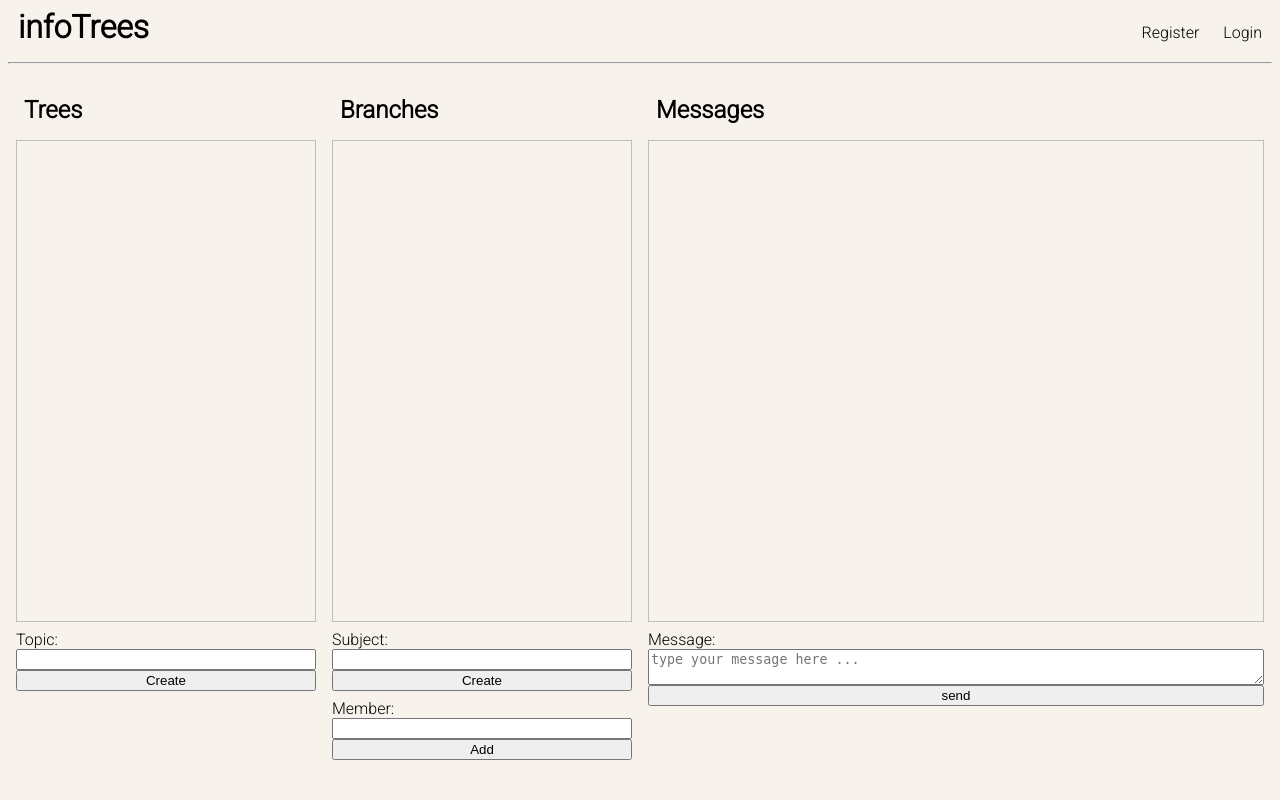
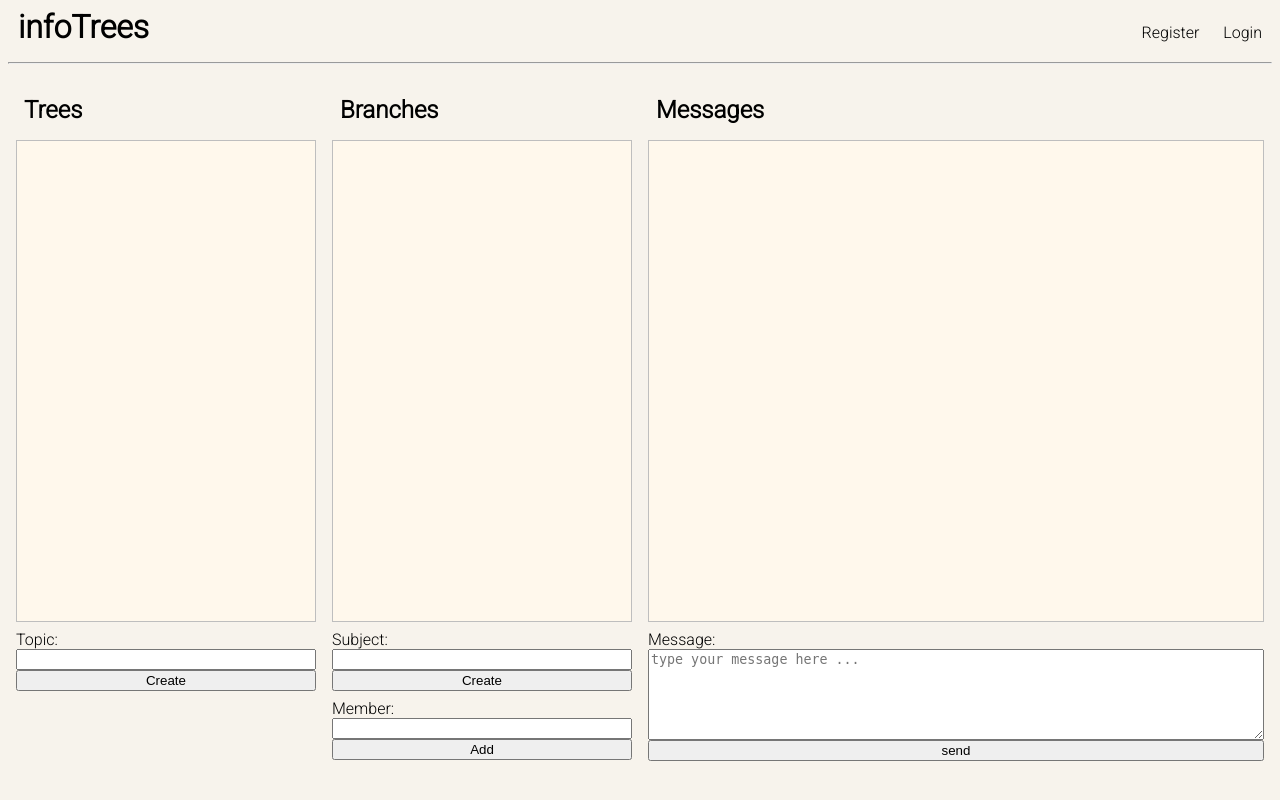
Before and after one commit to pxp888/infotree, a Django app: template forest/templates/forest/home.html in a window 1280 px wide. Run offline with Django 4.2, Linux system fonts and the light colour scheme; the template is opened without the code that fills it, so the values that code supplies are empty.

Commit message:
update css

```diff
--- a/static/css/style.css
+++ b/static/css/style.css
@@ -1,7 +1,8 @@
 :root {
     --user_color: rgb(122 132 145);
-    --list_back_color: rgb(247 243 236);
-    --list_back_color: rgb(243, 241, 237);
+    /* --list_back_color: rgb(247 243 236); */
+    /* --list_back_color: rgb(243, 241, 237); */
+    --list_back_color: rgb(255 248 236);
 }
 
 body {
@@ -17,11 +18,7 @@ body {
     align-items: baseline;
 }
 
-.genericForm1 textarea {
-    grid-column-start: 1;
-    grid-column-end: 3;
-    min-height: 100px;
-}
+
 
 .genericForm1 label {
     grid-column-start: 1;
@@ -35,7 +32,11 @@ body {
     margin: .5rem;
 }
 
-
+.genericForm2 textarea {
+    grid-column-start: 1;
+    grid-column-end: 3;
+    min-height: 5.3rem;
+}
 
 #mains {
     display: grid;
@@ -57,7 +58,7 @@ body {
 .itemlist {
     overflow-y: auto;
     height: 60vh;
-    background-color: var(--list-back-color);
+    background-color: var(--list_back_color);
     border: 1px solid rgb(190, 190, 190);
     margin: .5rem;
 }
```
